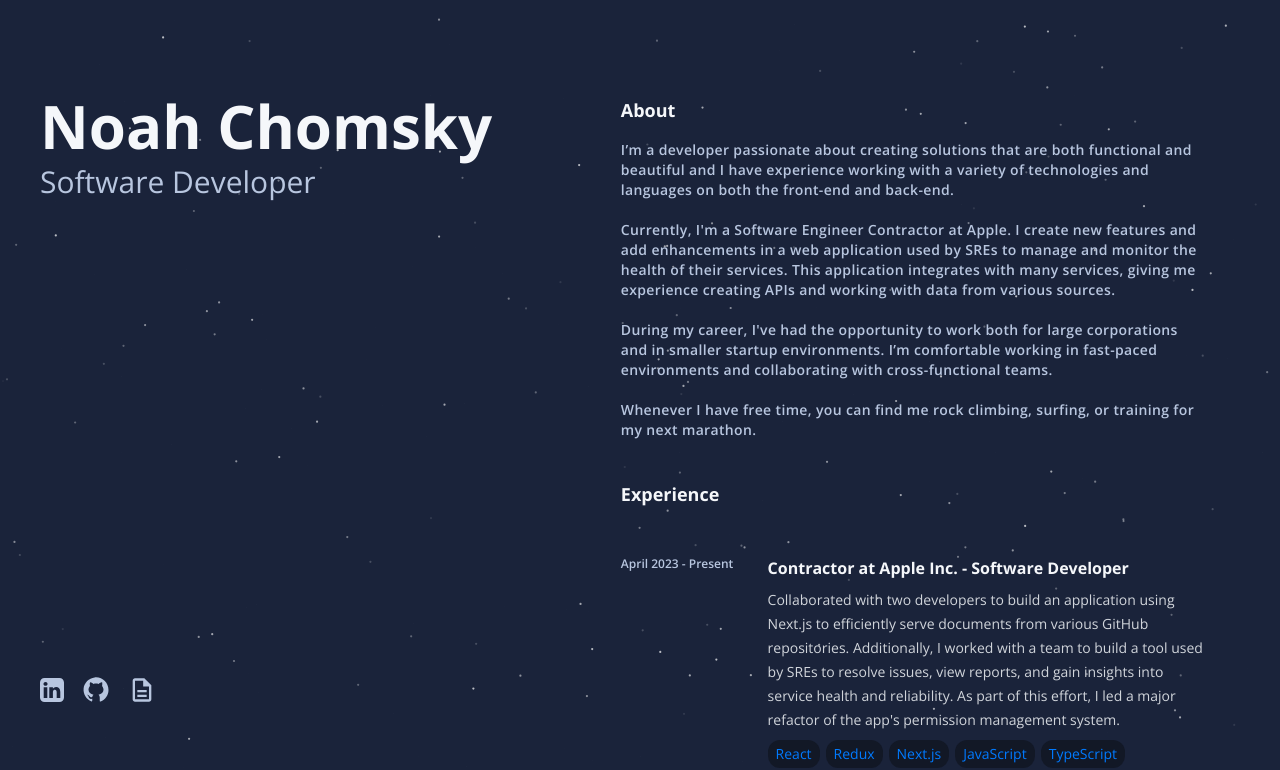
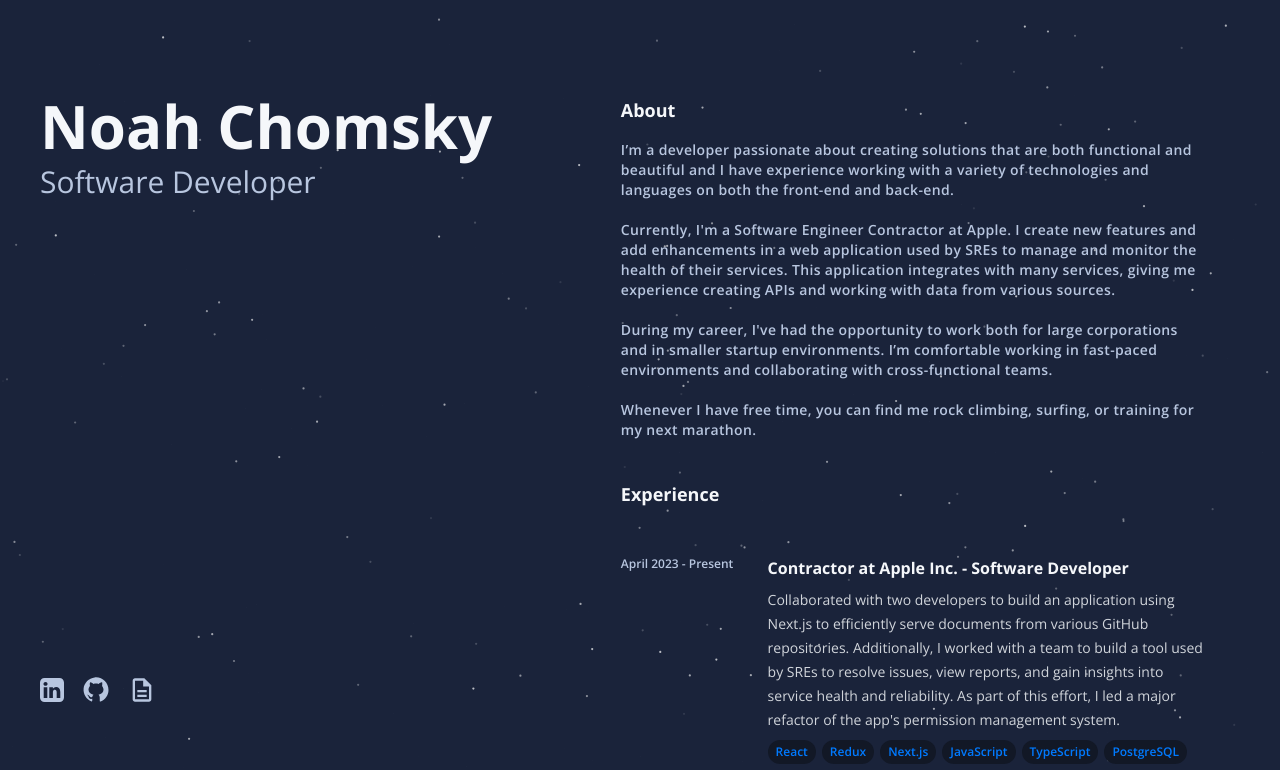
Before and after one commit to nchomsky/portfolio-V2, a Next.js app: page / in a window 1280 px wide. Shown: the top 770 px of the page. Built offline with nearby package versions, Linux system fonts and the light colour scheme.

Commit message:
Change Tag Font Styling

```diff
--- a/src/components/Tag.tsx
+++ b/src/components/Tag.tsx
@@ -1,7 +1,7 @@
 import React from "react";
 
 const Tag = ({ text } : { text : string }) => {
-  return <li className="text-sm mr-1.5 mb-1.5 py-1 px-2 rounded-xl bg-second-bg text-accent">{text}</li>;
+  return <li className="text-xs font-semibold mr-1.5 mb-1.5 py-1 px-2 rounded-xl bg-second-bg text-accent">{text}</li>;
 };
 
 export default Tag;
```
